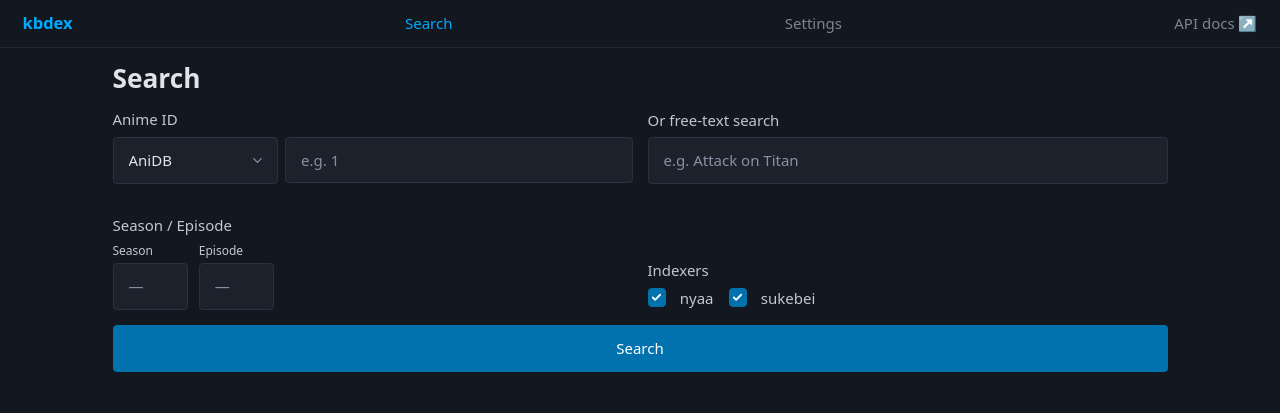
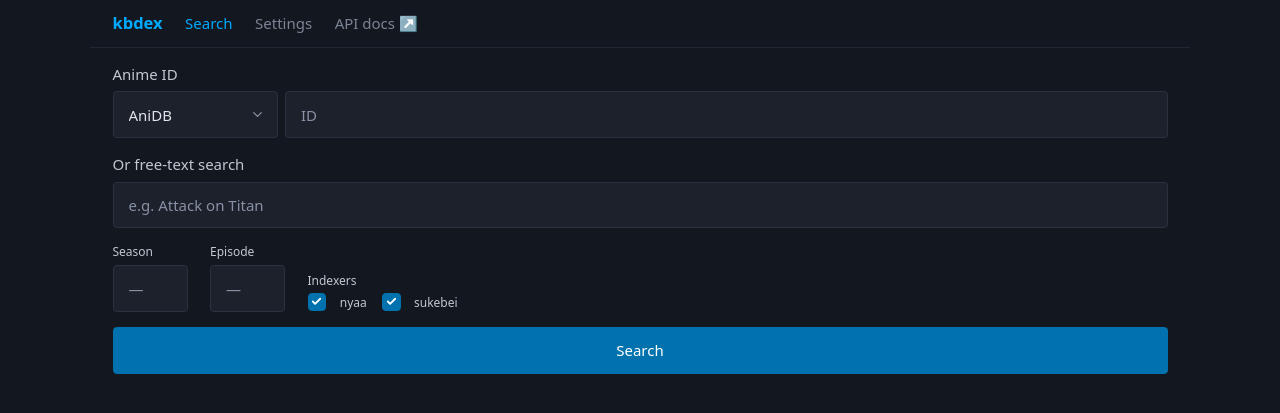
Before and after one commit to KingBenny101/kbdex, a FastAPI app: page /ui/search in a window 1280 px wide. Shown: the top 413 px of the page. Run offline with FastAPI, Linux system fonts and the light colour scheme; parts of the project's set-up code (start-up, migrations or seed data) failed here and were passed over; some libraries are stand-ins or nearby versions.

Commit message:
Simplify UI and clean up main.py
- Replace terms-of-use root endpoint with redirect to /ui/search
- Remove disclaimer middleware and X-Disclaimer headers
- Flatten search form layout (drop grid, stack vertically)
- Stack settings sections vertically, General section first
- Remove coloured badges and seeders highlight
- Fix nav alignment to match content max-width
- Fix tab title to always show "kbdex"
- Add disclaimer to README

Co-Authored-By: Claude Sonnet 4.6 <noreply@anthropic.com>

```diff
--- a/kbdex/main.py
+++ b/kbdex/main.py
@@ -3,7 +3,7 @@ import logging
 from contextlib import asynccontextmanager
 
 from fastapi import FastAPI, Request
-from fastapi.responses import JSONResponse, PlainTextResponse
+from fastapi.responses import JSONResponse, RedirectResponse
 from fastapi.staticfiles import StaticFiles
 
 from kbdex.anidb.dump import dump
@@ -14,30 +14,6 @@ from kbdex.routes import health, search, titles, ui
 
 logging.basicConfig(level=logging.INFO, format="%(levelname)s %(name)s: %(message)s")
 logger = logging.getLogger(__name__)
-
-_DISCLAIMER = (
-    "This service provides metadata only. "
-    "No copyrighted content is hosted or distributed. "
-    "Use at your own risk."
-)
-
-_TERMS = """\
-kbdex — Anime Torrent Search API
-=================================
-
-Terms of Use
-------------
-- This service is for personal, non-commercial informational use only.
-- The operator does not host, distribute, or endorse any copyrighted content.
-- Only torrent metadata (titles, sizes, magnet links) is returned; no files are proxied.
-- Users are responsible for complying with the laws of their jurisdiction.
-- Automated bulk scraping or circumvention of rate limiting is prohibited.
-
-Disclaimer
-----------
-This API returns metadata sourced from public torrent indexers.
-The operator makes no warranty regarding the accuracy or legality of results.
-"""
 
 
 async def _periodic_dump_refresh() -> None:
@@ -83,25 +59,17 @@ app = FastAPI(
 )
 
 
-@app.middleware("http")
-async def disclaimer_header(request: Request, call_next):
-    response = await call_next(request)
-    response.headers["X-Disclaimer"] = _DISCLAIMER
-    return response
-
-
 @app.exception_handler(APIError)
 async def api_error_handler(request: Request, exc: APIError):
     return JSONResponse(
         status_code=exc.status_code,
         content={"error": {"code": exc.code, "message": exc.message, "param": exc.param}},
-        headers={"X-Disclaimer": _DISCLAIMER},
     )
 
 
-@app.get("/", response_class=PlainTextResponse, include_in_schema=False)
-async def terms():
-    return _TERMS
+@app.get("/", response_class=RedirectResponse, include_in_schema=False)
+async def root():
+    return RedirectResponse(url="/ui/search")
 
 
 app.mount("/static", StaticFiles(directory="kbdex/static"), name="static")
--- a/kbdex/routes/ui.py
+++ b/kbdex/routes/ui.py
@@ -32,8 +32,8 @@ async def ui_root():
 @router.get("/search", response_class=HTMLResponse, include_in_schema=False)
 async def search_page(request: Request):
     return templates.TemplateResponse(
-        "search.html",
-        {"request": request, "active": "search", "indexers": list_indexers()},
+        request, "search.html",
+        {"active": "search", "indexers": list_indexers()},
     )
 
 
@@ -89,20 +89,19 @@ async def search_post(
         response = await run_search(params)
     except APIError as exc:
         return templates.TemplateResponse(
-            "_results.html",
-            {"request": request, "error": exc.message, "results": [], "from_cache": False, "partial": False},
+            request, "_results.html",
+            {"error": exc.message, "results": [], "from_cache": False, "partial": False},
         )
     except Exception as exc:
         logger.exception("Unexpected error during UI search")
         return templates.TemplateResponse(
-            "_results.html",
-            {"request": request, "error": str(exc), "results": [], "from_cache": False, "partial": False},
+            request, "_results.html",
+            {"error": str(exc), "results": [], "from_cache": False, "partial": False},
         )
 
     return templates.TemplateResponse(
-        "_results.html",
+        request, "_results.html",
         {
-            "request": request,
             "error": None,
             "results": response.results,
             "from_cache": response.from_cache,
@@ -116,9 +115,8 @@ async def settings_page(request: Request):
     nyaa = get_indexer("nyaa")
     sukebei = get_indexer("sukebei")
     return templates.TemplateResponse(
-        "settings.html",
+        request, "settings.html",
         {
-            "request": request,
             "active": "settings",
             "nyaa": {"base_url": nyaa._cfg.base_url, "max_pages": nyaa._cfg.max_pages},
             "sukebei": {"base_url": sukebei._cfg.base_url, "max_pages": sukebei._cfg.max_pages},
--- a/kbdex/static/style.css
+++ b/kbdex/static/style.css
@@ -7,7 +7,10 @@ nav {
   border-bottom: 1px solid var(--pico-muted-border-color);
   display: flex;
   align-items: center;
+  justify-content: flex-start;
   gap: 1.5rem;
+  max-width: 1100px;
+  margin: 0 auto;
 }
 
 nav .brand {
@@ -32,17 +35,6 @@ main {
   margin: 0 auto;
 }
 
-.search-form {
-  display: grid;
-  grid-template-columns: 1fr 1fr;
-  gap: 1rem;
-  align-items: end;
-}
-
-.search-form .full-row {
-  grid-column: 1 / -1;
-}
-
 .id-row {
   display: flex;
   gap: 0.5rem;
@@ -60,18 +52,26 @@ main {
 
 .filters {
   display: flex;
-  gap: 0.75rem;
+  gap: 1.5rem;
   flex-wrap: wrap;
-  align-items: end;
+  align-items: flex-end;
+  margin-bottom: 1rem;
+}
+
+.filters > div {
+  display: flex;
+  flex-direction: column;
+  gap: 0.25rem;
 }
 
 .filters label {
+  font-size: 0.8rem;
   margin: 0;
 }
 
 .filters input[type="number"] {
   width: 5rem;
-  margin-bottom: 0;
+  margin: 0;
 }
 
 .indexer-checks {
@@ -131,12 +131,6 @@ main {
   white-space: nowrap;
 }
 
-.badge.ep   { background: #1a3a5c; color: #90c8f8; }
-.badge.res  { background: #1a3a1a; color: #90e090; }
-.badge.grp  { background: #3a1a3a; color: #e090e0; }
-
-.seeders { color: #4caf50; font-weight: 600; }
-
 .actions { display: flex; gap: 0.4rem; white-space: nowrap; }
 .actions a { font-size: 0.8rem; }
 
@@ -178,10 +172,8 @@ main {
   to { transform: rotate(360deg); }
 }
 
-.settings-grid {
-  display: grid;
-  grid-template-columns: 1fr 1fr;
-  gap: 1rem 2rem;
+.settings-section {
+  margin-bottom: 2rem;
 }
 
 .settings-section h3 {
--- a/kbdex/templates/base.html
+++ b/kbdex/templates/base.html
@@ -3,7 +3,7 @@
 <head>
   <meta charset="utf-8">
   <meta name="viewport" content="width=device-width, initial-scale=1">
-  <title>{% block title %}kbdex{% endblock %}</title>
+  <title>kbdex</title>
   <link rel="stylesheet" href="https://cdn.jsdelivr.net/npm/@picocss/pico@2/css/pico.min.css">
   <link rel="stylesheet" href="/static/style.css">
 </head>
--- a/kbdex/templates/search.html
+++ b/kbdex/templates/search.html
@@ -1,17 +1,11 @@
 {% extends "base.html" %}
-{% block title %}Search — kbdex{% endblock %}
 {% block content %}
-<h2>Search</h2>
-
 <form
   hx-post="/ui/search"
   hx-target="#results"
   hx-swap="innerHTML"
   hx-indicator="#search-spinner"
 >
-  <div class="search-form">
-    <!-- ID lookup -->
-    <div>
   <label for="id-value">Anime ID</label>
   <div class="id-row">
     <select name="id_type" id="id-type">
@@ -25,51 +19,35 @@
       <option value="livechart_id">LiveChart</option>
       <option value="simkl_id">Simkl</option>
     </select>
-        <input type="number" name="id_value" id="id-value" min="1" placeholder="e.g. 1">
-      </div>
+    <input type="number" name="id_value" id="id-value" min="1" placeholder="ID">
   </div>
 
-    <!-- Free text -->
-    <div>
   <label for="q">Or free-text search</label>
   <input type="text" name="q" id="q" placeholder="e.g. Attack on Titan">
-    </div>
 
-    <!-- Season / Episode -->
-    <div>
-      <label>Season / Episode</label>
   <div class="filters">
     <div>
-          <label for="season" style="font-size:0.8rem;margin-bottom:0.2rem;">Season</label>
+      <label for="season">Season</label>
       <input type="number" name="season" id="season" min="1" placeholder="—">
     </div>
     <div>
-          <label for="episode" style="font-size:0.8rem;margin-bottom:0.2rem;">Episode</label>
+      <label for="episode">Episode</label>
       <input type="number" name="episode" id="episode" min="1" placeholder="—">
+    </div>
+    <div>
+      <label>Indexers</label>
+      <div class="indexer-checks">
+        {% for name in indexers %}
+        <label><input type="checkbox" name="indexers" value="{{ name }}" checked> {{ name }}</label>
+        {% endfor %}
       </div>
     </div>
   </div>
 
-    <!-- Indexers -->
-    <div>
-      <label>Indexers</label>
-      <div class="indexer-checks">
-        {% for name in indexers %}
-        <label>
-          <input type="checkbox" name="indexers" value="{{ name }}" checked>
-          {{ name }}
-        </label>
-        {% endfor %}
-      </div>
-    </div>
-
-    <div class="full-row">
   <button type="submit">
     Search
     <span id="search-spinner" class="htmx-indicator"><span class="spinner"></span></span>
   </button>
-    </div>
-  </div>
 </form>
 
 <div id="results"></div>
```
Also changed, not shown: kbdex/templates/_results.html (+6 -6 lines), kbdex/templates/settings.html (+7 -14 lines), README.md. Lines whose indentation alone changed are shown as unchanged.
